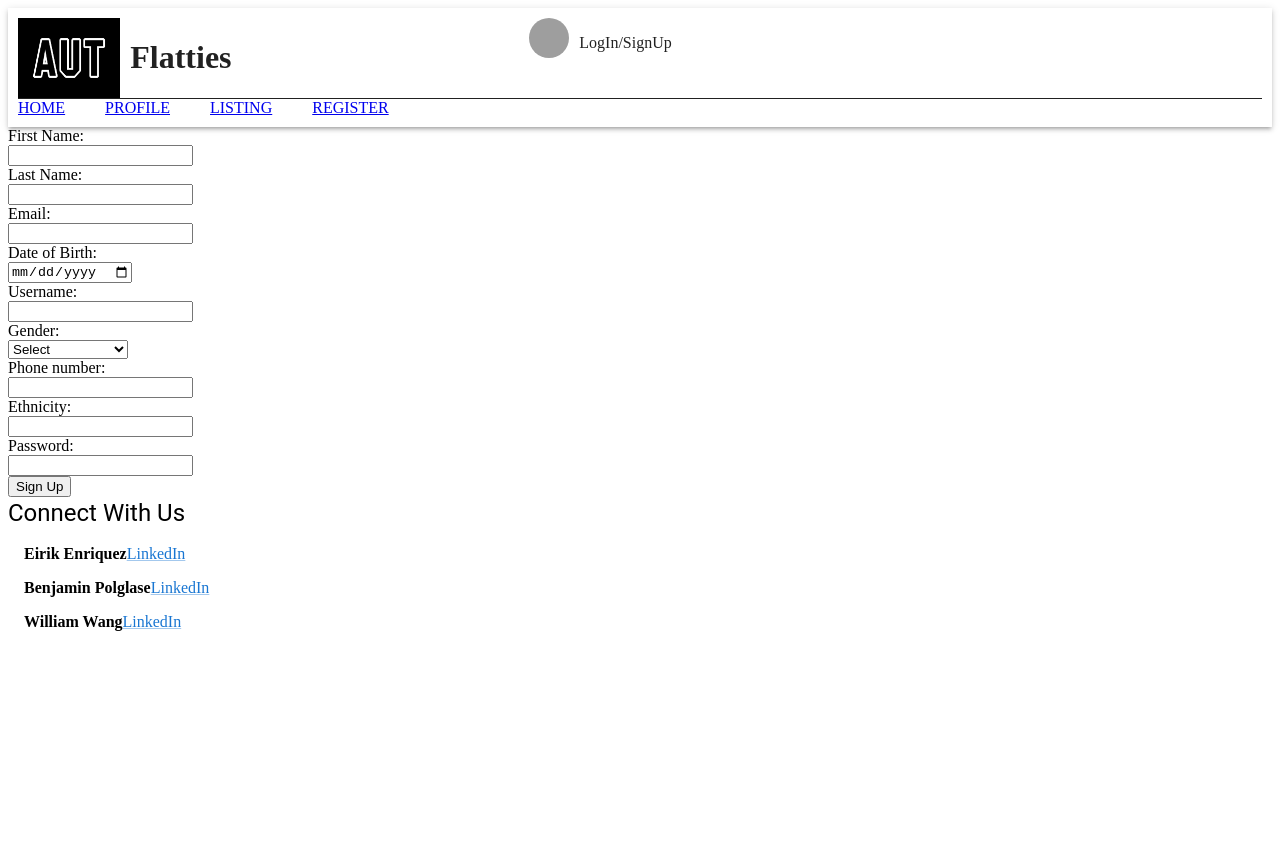
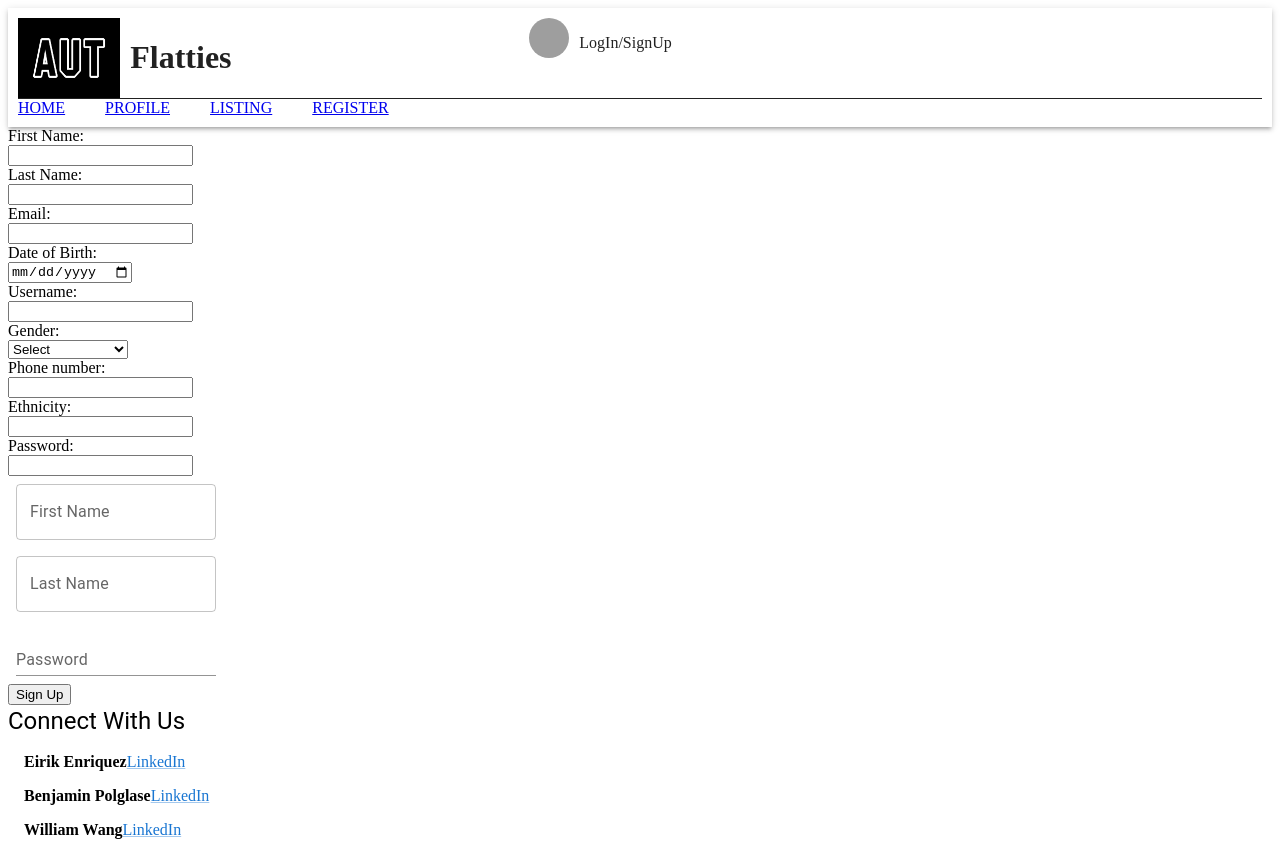
Before and after one commit to Puddle-Dev/Flatties, a React (Create React App) app in the folder flatties-frontend/: page /register in a window 1280 px wide. Before the commit the page ends 800 px from the top, so only its background shows below. Built offline with nearby package versions, Linux system fonts and the light colour scheme; grey boxes are pictures that could not be loaded.

Commit message:
Update RegisterPage.tsx

```diff
--- a/flatties-frontend/src/pages/register/RegisterPage.tsx
+++ b/flatties-frontend/src/pages/register/RegisterPage.tsx
@@ -1,5 +1,13 @@
 import React, { useState, ChangeEvent, FormEvent } from 'react';
 import NavBar from '../../components/layout/navBar/NavBar';
+import Box from '@mui/material/Box';
+import TextField  from '@mui/material/TextField';
+import IconButton from '@mui/material/IconButton';
+import InputAdornment from '@mui/material/InputAdornment';
+import FormControl from '@mui/material/FormControl';
+import { InputLabel, OutlinedInput } from '@mui/material';
+//import Visibility from '@mui/icons-material/Visibility';
+//import VisibilityOff from '@mui/icons-material/VisibilityOff';
 
 interface FormData {
   firstname: string;
@@ -25,6 +33,16 @@ function RegisterPage() {
     ethnicity: '',
     password: '',
   });
+
+  const [showPassword, setShowPassword] = useState(false);
+
+  const handleClickShowPassword = () => setShowPassword((show) => !show);
+
+  const handleMouseDownPassword = (
+    event: React.MouseEvent<HTMLButtonElement>
+  ) => {
+    event.preventDefault();
+  };
 
   const handleChange = (e: ChangeEvent<HTMLInputElement | HTMLSelectElement>) => {
     const { name, value } = e.target;
@@ -173,6 +191,33 @@ function RegisterPage() {
           />
         </div>
 
+        <Box
+        component="form"
+        sx={{'& .MuiTextField-root' : { m: 1, width: '25ch'},
+       }}
+       noValidate
+       autoComplete="off"
+       ><div>
+        <TextField
+          id="outlined-helperText"
+          label="First Name"
+        ></TextField>
+      </div>
+      <div>
+        <TextField
+          id="outlined-helperText"
+          label="Last Name"
+        ></TextField>
+      </div>
+      <TextField
+          id="standard-password-input"
+          label="Password"
+          type="password"
+          autoComplete="current-password"
+          variant="standard"
+        />
+       </Box>
+
         <button type="submit">Sign Up</button>
       </form>
     </div>
```
